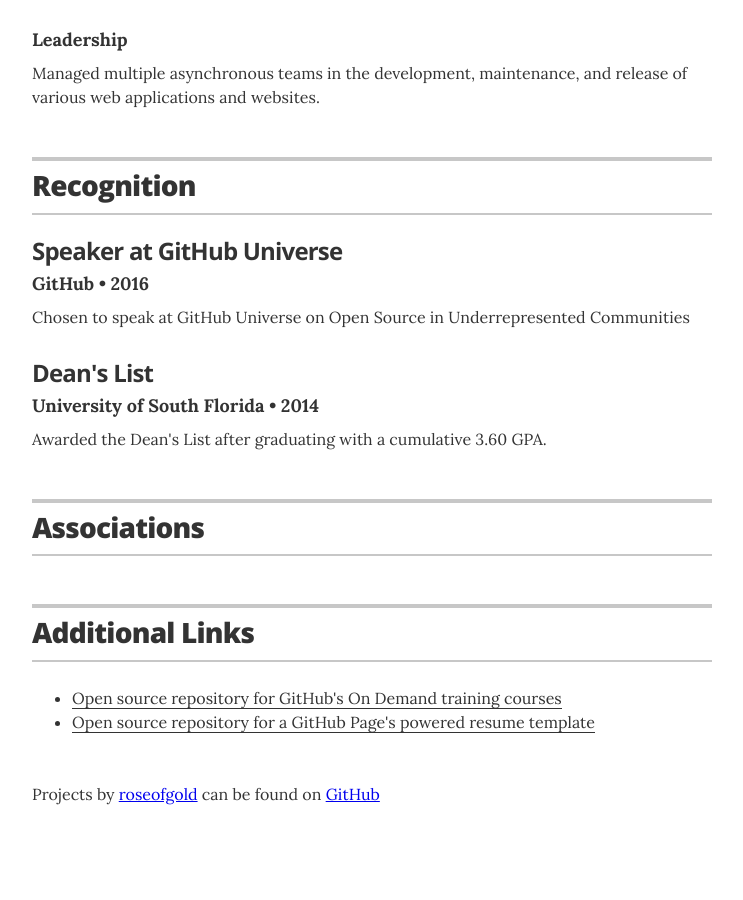
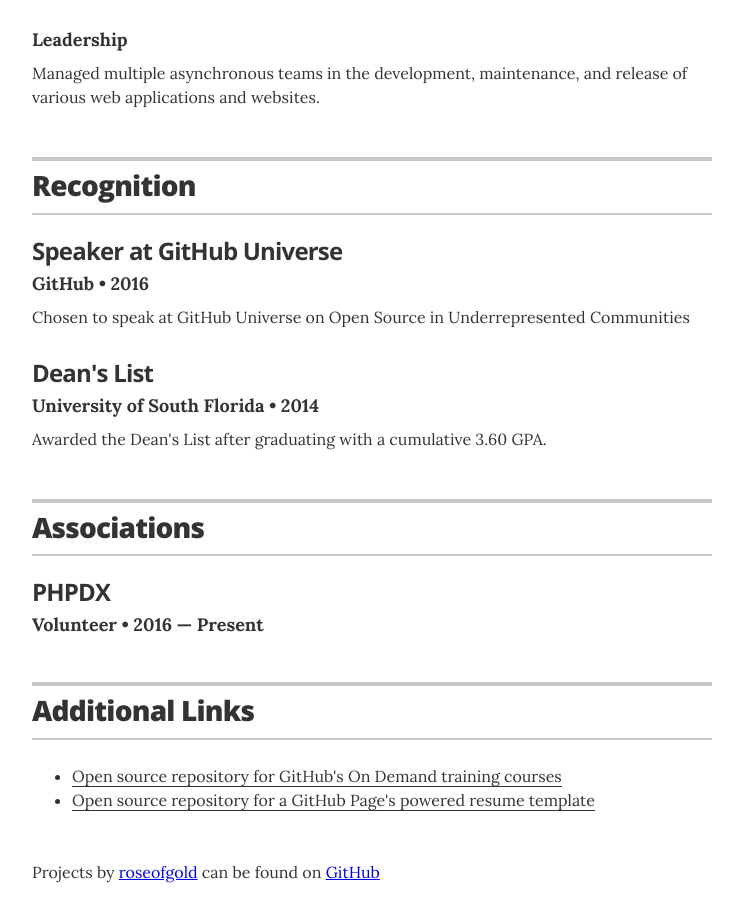
Before and after one commit to roseofgold/roseofgold.github.io, a Jekyll site: the page built from index.html, in a window 1280 px wide and 900 px high, scrolled down 1701 px. Shown: the whole window, without its empty margins (268-1011 px from the left). Built offline with Jekyll 4.4.1, drawn with Linux system fonts in a browser that asks for light colours; before the commit the page ends 2523 px from its top, so only the background shows below that; some of the changed lines change nothing that is shown.

Commit message:
Add PHPDX

```diff
--- a/_data/associations.yml
+++ b/_data/associations.yml
@@ -1,9 +1,9 @@
 # Associations
 # comment out the urls if you do not wish to display them
 
-#- organization: Atlants's ConnectHome
-#  role: Volunteer
-#  year: 2016 &mdash; Present
+- organization: PHPDX
+  role: Volunteer
+  year: 2016 &mdash; Present
 #  url: http://connecthome.atlantaga.gov/
 #  summary: Developed and delivered a Git and GitHub training for secondary education students that created a resume that could use after finishing school.
 
```
